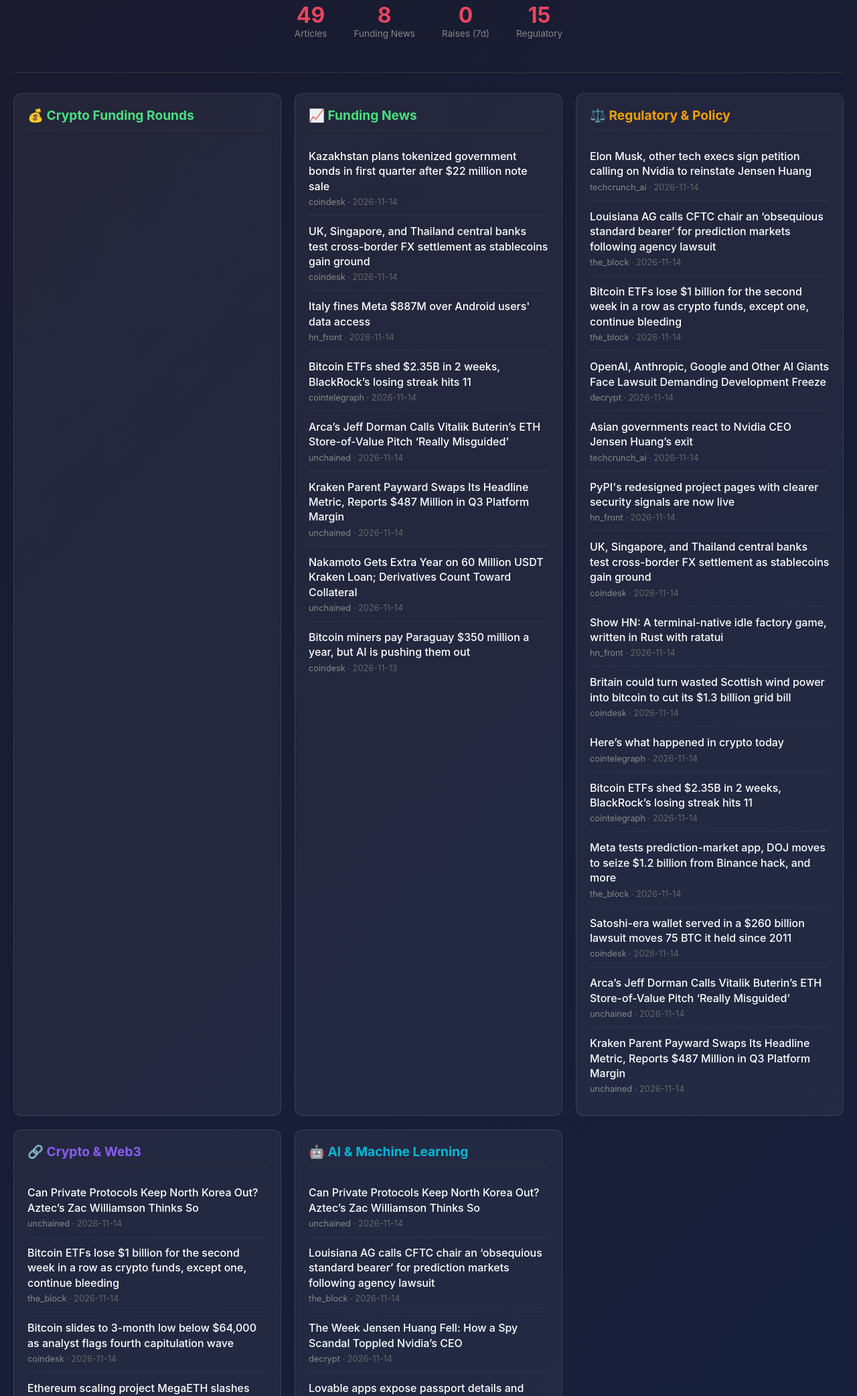
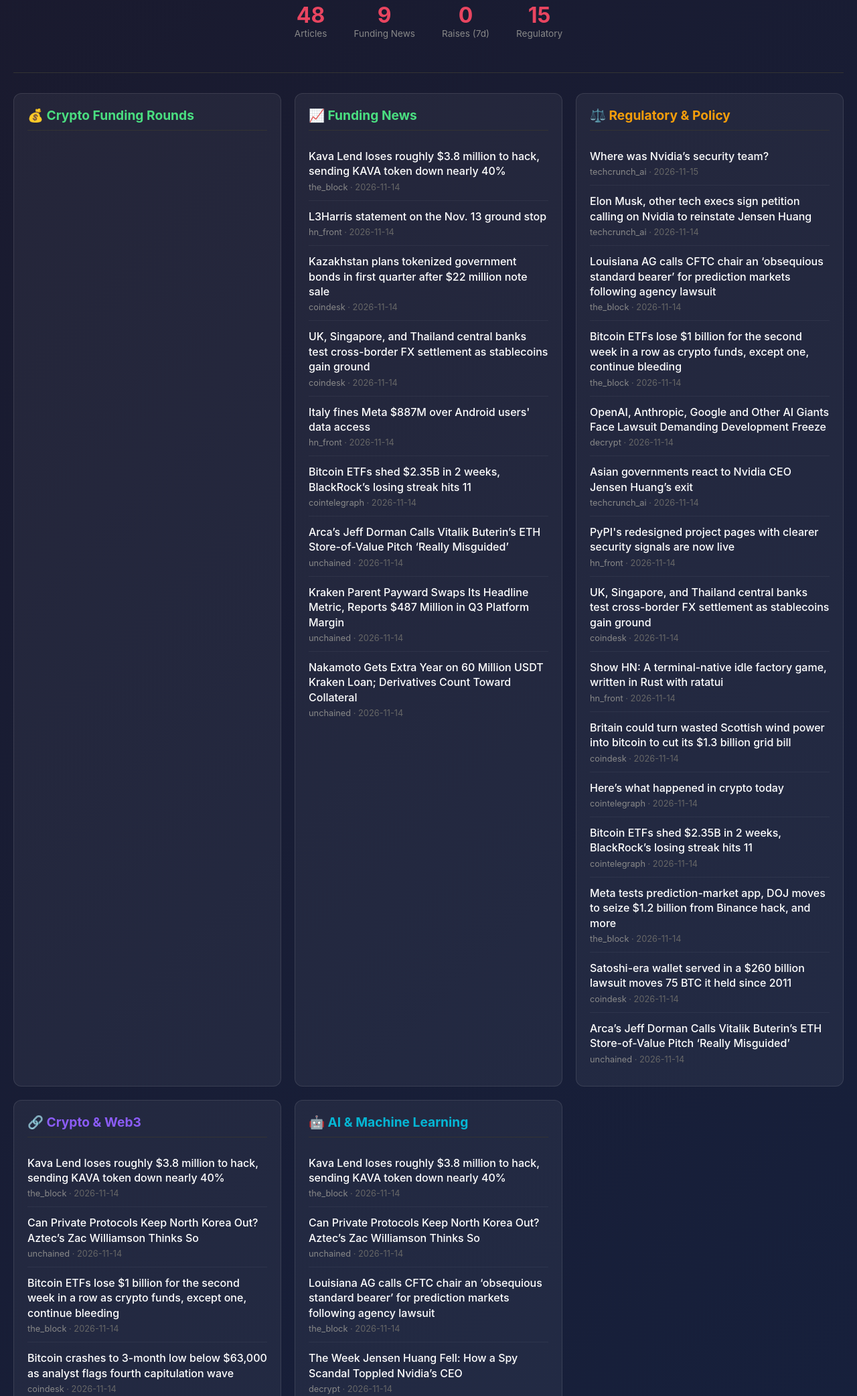
Before and after one commit to EmmaLHV123456/news-dashboard, a plain HTML site: page docs/index.html in a window 1280 px wide. Shown: the part 143-2227 px from the top of the page at 67% size. Drawn offline with Linux system fonts and the light colour scheme.

Commit message:
Auto-update dashboard 2026-11-15 02:13

```diff
--- a/docs/index.html
+++ b/docs/index.html
@@ -181,14 +181,14 @@
     <div class="container">
         <header>
             <h1>Frontier Tech Dashboard</h1>
-            <p class="updated">Last updated: November 14, 2026 at 22:47</p>
+            <p class="updated">Last updated: November 15, 2026 at 02:13</p>
             <div class="stats">
                 <div class="stat">
-                    <div class="stat-number">49</div>
+                    <div class="stat-number">48</div>
                     <div class="stat-label">Articles</div>
                 </div>
                 <div class="stat">
-                    <div class="stat-number">8</div>
+                    <div class="stat-number">9</div>
                     <div class="stat-label">Funding News</div>
                 </div>
                 <div class="stat">
@@ -212,6 +212,20 @@
             <!-- Funding News -->
             <div class="card funding">
                 <h2>📈 Funding News</h2>
+
+                <div class="article">
+                    <a href="https://www.theblock.co/news/defi/2026-11-14-kava-lend-loses-roughly-3-8-million-to-hack-sending-kava-token-down-nearly-40-440350" target="_blank">Kava Lend loses roughly $3.8 million to hack, sending KAVA token down nearly 40%</a>
+                    <div class="article-meta">
+                        <span class="source">the_block</span> · 2026-11-14
+                    </div>
+                </div>
+
+                <div class="article">
+                    <a href="https://www.l3harris.com/newsroom/press-release/2026/11/l3harris-statement-nov-13-ground-stop" target="_blank">L3Harris statement on the Nov. 13 ground stop</a>
+                    <div class="article-meta">
+                        <span class="source">hn_front</span> · 2026-11-14
+                    </div>
+                </div>
 
                 <div class="article">
                     <a href="https://www.coindesk.com/business/2026/11/14/kazakhstan-plans-tokenized-government-bonds-in-first-quarter-after-usd22-million-note-sale" target="_blank">Kazakhstan plans tokenized government bonds in first quarter after $22 million note sale</a>
@@ -262,18 +276,18 @@
                     </div>
                 </div>
 
-                <div class="article">
-                    <a href="https://www.coindesk.com/tech/2026/11/13/bitcoin-miners-pay-paraguay-usd350-million-a-year-but-ai-is-pushing-them-out" target="_blank">Bitcoin miners pay Paraguay $350 million a year, but AI is pushing them out</a>
-                    <div class="article-meta">
-                        <span class="source">coindesk</span> · 2026-11-13
-                    </div>
-                </div>
-
             </div>
 
             <!-- Regulatory -->
             <div class="card regulatory">
                 <h2>⚖️ Regulatory & Policy</h2>
+
+                <div class="article">
+                    <a href="https://techcrunch.com/2026/11/14/where-was-nvidias-security-team/" target="_blank">Where was Nvidia’s security team?</a>
+                    <div class="article-meta">
+                        <span class="source">techcrunch_ai</span> · 2026-11-15
+                    </div>
+                </div>
 
                 <div class="article">
                     <a href="https://techcrunch.com/2026/11/14/elon-musk-other-tech-execs-sign-petition-calling-on-nvidia-to-reinstate-jensen-huang/" target="_blank">Elon Musk, other tech execs sign petition calling on Nvidia to reinstate Jensen Huang</a>
@@ -373,18 +387,18 @@
                     </div>
                 </div>
 
-                <div class="article">
-                    <a href="https://unchainedcrypto.com/kraken-parent-payward-swaps-its-headline-metric-reports-487-million-in-q3-platform-margin/" target="_blank">Kraken Parent Payward Swaps Its Headline Metric, Reports $487 Million in Q3 Platform Margin</a>
-                    <div class="article-meta">
-                        <span class="source">unchained</span> · 2026-11-14
-                    </div>
-                </div>
-
             </div>
 
             <!-- Crypto -->
             <div class="card crypto">
                 <h2>🔗 Crypto & Web3</h2>
+
+                <div class="article">
+                    <a href="https://www.theblock.co/news/defi/2026-11-14-kava-lend-loses-roughly-3-8-million-to-hack-sending-kava-token-down-nearly-40-440350" target="_blank">Kava Lend loses roughly $3.8 million to hack, sending KAVA token down nearly 40%</a>
+                    <div class="article-meta">
+                        <span class="source">the_block</span> · 2026-11-14
+                    </div>
+                </div>
 
                 <div class="article">
                     <a href="https://unchainedcrypto.com/can-private-protocols-keep-north-korea-out-aztecs-zac-williamson-thinks-so/" target="_blank">Can Private Protocols Keep North Korea Out? Aztec’s Zac Williamson Thinks So</a>
@@ -401,7 +415,7 @@
                 </div>
 
                 <div class="article">
-                    <a href="https://www.coindesk.com/markets/2026/11/14/bitcoin-drifts-back-to-usd65-000-deep-value-zone-says-analyst" target="_blank">Bitcoin slides to 3-month low below $64,000 as analyst flags fourth capitulation wave</a>
+                    <a href="https://www.coindesk.com/markets/2026/11/14/bitcoin-drifts-back-to-usd65-000-deep-value-zone-says-analyst" target="_blank">Bitcoin crashes to 3-month low below $63,000 as analyst flags fourth capitulation wave</a>
                     <div class="article-meta">
                         <span class="source">coindesk</span> · 2026-11-14
                     </div>
@@ -449,18 +463,18 @@
                     </div>
                 </div>
 
-                <div class="article">
-                    <a href="https://cointelegraph.com/news/what-happened-in-crypto-today?utm_source=rss_feed&utm_medium=rss&utm_campaign=rss_partner_inbound" target="_blank">Here’s what happened in crypto today</a>
-                    <div class="article-meta">
-                        <span class="source">cointelegraph</span> · 2026-11-14
-                    </div>
-                </div>
-
             </div>
 
             <!-- AI -->
             <div class="card ai">
                 <h2>🤖 AI & Machine Learning</h2>
+
+                <div class="article">
+                    <a href="https://www.theblock.co/news/defi/2026-11-14-kava-lend-loses-roughly-3-8-million-to-hack-sending-kava-token-down-nearly-40-440350" target="_blank">Kava Lend loses roughly $3.8 million to hack, sending KAVA token down nearly 40%</a>
+                    <div class="article-meta">
+                        <span class="source">the_block</span> · 2026-11-14
+                    </div>
+                </div>
 
                 <div class="article">
                     <a href="https://unchainedcrypto.com/can-private-protocols-keep-north-korea-out-aztecs-zac-williamson-thinks-so/" target="_blank">Can Private Protocols Keep North Korea Out? Aztec’s Zac Williamson Thinks So</a>
@@ -525,13 +539,6 @@
                     </div>
                 </div>
 
-                <div class="article">
-                    <a href="https://www.coindesk.com/policy/2026/11/14/uk-singapore-and-thailand-central-banks-test-cross-border-fx-settlement-as-stablecoins-gain-ground" target="_blank">UK, Singapore, and Thailand central banks test cross-border FX settlement as stablecoins gain ground</a>
-                    <div class="article-meta">
-                        <span class="source">coindesk</span> · 2026-11-14
-                    </div>
-                </div>
-
             </div>
         </div>
     </div>
```
